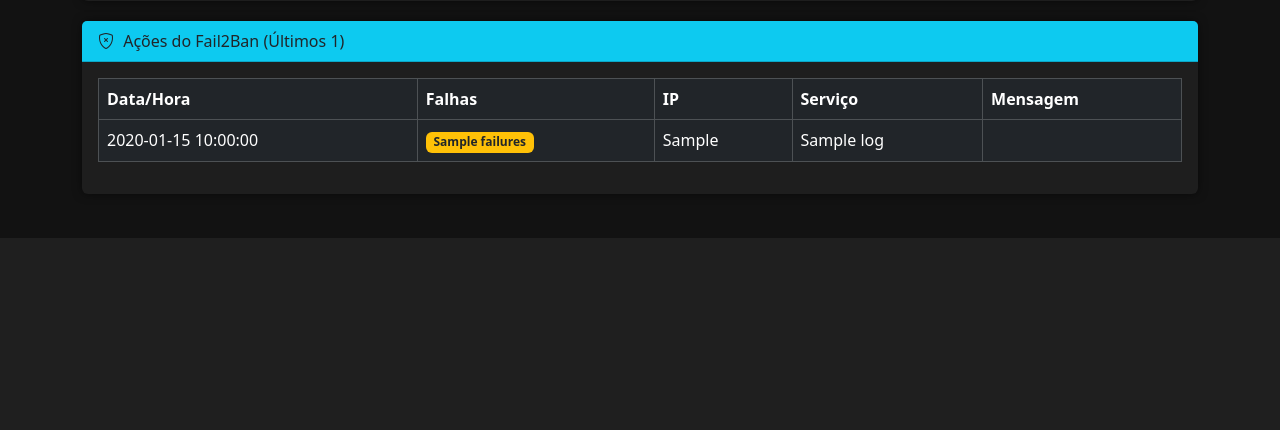
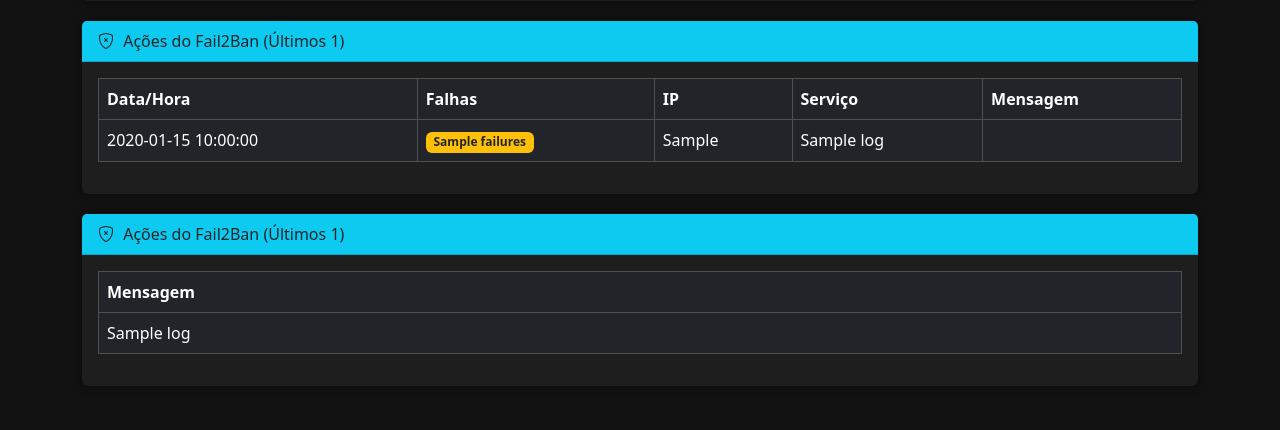
Before and after one commit to Boniatti1/PrimisLayer, a Flask app: template sistema-seguranca/dashboard/templates/dashboard.html in a window 1280 px wide. Shown: the part 896-1326 px from the top of the page. Before the commit the page ends 1134 px from the top, so only its background shows below. Run offline with Flask 3, Linux system fonts and the light colour scheme; the template is opened without the code that fills it: most values are stand-ins (such as "Sample title", 1, 10 or a date in 2020).

Commit message:
feat: show logs about certificates

```diff
--- a/sistema-seguranca/dashboard/templates/dashboard.html
+++ b/sistema-seguranca/dashboard/templates/dashboard.html
@@ -252,6 +252,31 @@
     </div>
   </div>
 
+  <!-- Logs de Certificados -->
+  <div class="card">
+    <div class="card-header bg-info text-dark">
+      <i class="bi bi-shield-x"></i> Ações do Fail2Ban (Últimos {{ fail2ban_logs|length }})
+    </div>
+    <div class="card-body">
+      <div class="table-responsive log-table">
+        <table class="table table-dark table-hover table-bordered">
+          <thead>
+            <tr>
+              <th>Mensagem</th>
+            </tr>
+          </thead>
+          <tbody>
+            {% for log in certs_logs %}
+            <tr>
+              <td>{{ log }}</td>
+            </tr>
+            {% endfor %}
+          </tbody>
+        </table>
+      </div>
+    </div>
+  </div>
+
 </div>
 
 <script src="https://cdn.jsdelivr.net/npm/bootstrap@5.3.2/dist/js/bootstrap.bundle.min.js"></script>
--- a/sistema-seguranca/dashboard/utils/certs_utils.py
+++ b/sistema-seguranca/dashboard/utils/certs_utils.py
@@ -1,7 +1,9 @@
 import json
 import subprocess
 from pathlib import Path
-from flask import abort, send_file
+from flask import abort
+from datetime import datetime
+
 
 OPENSSL_PATH = Path("/etc/ssl/server/openssl.cnf")
 CLIENTS_PATH = Path("/etc/ssl/server/clients")
@@ -12,7 +14,13 @@ CERTS_LOGPATH = "/var/log/certs.log"
 
 def log(path, msg):
     with open(path, "a") as f:
-        f.write(str(msg) + "\n")
+        f.write(str(datetime.now().strftime("%d/%m/%Y %H:%M:%S")) + " " + str(msg) + "\n")
+
+
+def get_certs_logs(lines=100):
+    with open(CERTS_LOGPATH, "r") as f:
+        logs = f.readlines()[-lines:]
+    return logs[::-1]
 
 
 def list_client_certs():
```
